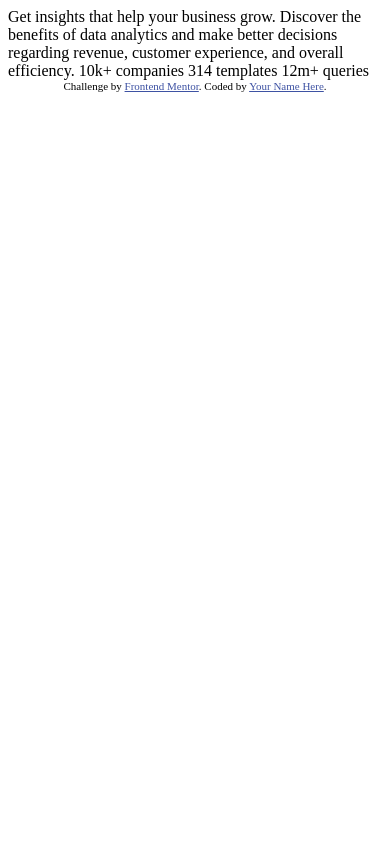
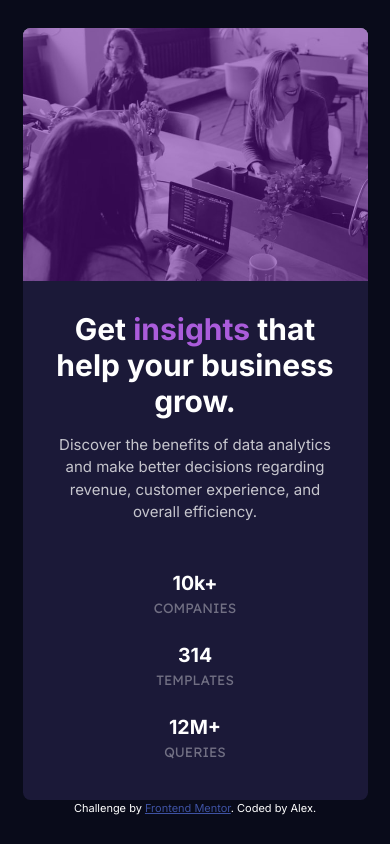
Before and after one commit to Fishlex0/stats-preview-card-component-main, a plain HTML site: page index.html in a window 390 px wide. Drawn offline with Linux system fonts and the light colour scheme.

Commit message:
Add mobile design

```diff
--- a/index.html
+++ b/index.html
@@ -1,33 +1,77 @@
 <!DOCTYPE html>
 <html lang="en">
+
 <head>
   <meta charset="UTF-8">
-  <meta name="viewport" content="width=device-width, initial-scale=1.0"> <!-- displays site properly based on user's device -->
+  <meta name="viewport" content="width=device-width, initial-scale=1.0">
+  <!-- displays site properly based on user's device -->
 
   <link rel="icon" type="image/png" sizes="32x32" href="./images/favicon-32x32.png">
 
+  <!-- GOOGLE FONTS -->
+  <link rel="preconnect" href="https://fonts.googleapis.com">
+  <link rel="preconnect" href="https://fonts.gstatic.com" crossorigin>
+  <link href="https://fonts.googleapis.com/css2?family=Inter:wght@400;700&family=Lexend+Deca&display=swap"
+    rel="stylesheet">
+
+  <link rel="stylesheet" type="text/css" href="./style.css" />
   <title>Frontend Mentor | Stats preview card component</title>
 
   <!-- Feel free to remove these styles or customise in your own stylesheet 👍 -->
   <style>
-    .attribution { font-size: 11px; text-align: center; }
-    .attribution a { color: hsl(228, 45%, 44%); }
+    .attribution {
+      font-size: 11px;
+      text-align: center;
+    }
+
+    .attribution a {
+      color: hsl(228, 45%, 44%);
+    }
   </style>
 </head>
+
 <body>
 
-  Get insights that help your business grow.
+  <div class="container">
+    <div class="card">
 
-  Discover the benefits of data analytics and make better decisions regarding revenue, customer
-  experience, and overall efficiency.
+      <div class="card-content">
+        <h1 class="card-title">
+          Get <span class="accent">insights</span> that help your business grow.
+        </h1>
 
-  10k+ companies
-  314 templates
-  12m+ queries
+        <p class="card-description">
+          Discover the benefits of data analytics and make better decisions regarding revenue, customer
+          experience, and overall efficiency.
+        </p>
+
+        <div class="stats">
+          <div>
+            <p>10k+</p>
+            <p>companies</p>
+          </div>
+          <div>
+            <p>314</p>
+            <p>templates</p>
+          </div>
+          <div>
+            <p>12M+</p>
+            <p>queries</p>
+          </div>
+        </div>
+      </div>
+
+      <div class="card-image">
+        <img src="images/image-header-mobile.jpg" alt="People working" />
+      </div>
+
+    </div>
+  </div>
 
   <div class="attribution">
     Challenge by <a href="https://www.frontendmentor.io?ref=challenge" target="_blank">Frontend Mentor</a>.
-    Coded by <a href="#">Your Name Here</a>.
+    Coded by Alex.
   </div>
 </body>
+
 </html>
--- /dev/null
+++ b/style.css
@@ -0,0 +1,126 @@
+:root {
+  /* COLORS */
+  --dark-blue:  hsl(233, 47%, 7%);
+  --desaturated-blue: hsl(244, 38%, 16%);
+  --accent: hsl(277, 64%, 61%);
+  --white:  hsl(0, 0%, 100%);
+  --main-paragraph:  hsla(0, 0%, 100%, 0.75);
+  --stat-headings: hsla(0, 0%, 100%, 0.6);
+
+  /* TYPOGRAPHY */
+  --main-font-size: 15px;
+  --inter: 'Inter', sans-serif;
+  --luxend: 'Lexend Deca', sans-serif;
+}
+
+* {
+  box-sizing: border-box;
+}
+
+html {
+  font-size: var(--main-font-size);
+  font-family: var(--inter);
+
+  line-height: 1.5;
+
+  height: 100%;
+}
+
+body {
+  background-color: var(--dark-blue);
+  color: var(--main-paragraph);
+
+  height: 100%;
+
+  display: flex;
+  flex-direction: column;
+  justify-content: center;
+  align-items: center;
+
+  padding: 0 1.5rem;
+}
+
+body, h1, h2, h3, h4, h5, h6, p {
+  margin: 0;
+}
+
+.attribution {
+  color: var(--white);
+}
+
+.accent {
+  color: var(--accent);
+}
+
+img {
+  width: 100%;
+}
+
+.card {
+  display: grid;
+  grid-template-columns: 1fr;
+  grid-template-areas:
+    " image "
+    " title "
+    " description "
+    " stats ";
+
+  border-radius: .5rem;
+  overflow: hidden;
+
+  background-color: var(--desaturated-blue);
+  text-align: center;
+}
+
+.card-image { grid-area: image; }
+.card-title { grid-area: title; }
+.card-description { grid-area: description; }
+.stats { grid-area: stats; }
+
+.card-image{
+  position: relative;
+  display: inherit;
+}
+
+.card-image:before {
+  width: 100%;
+  height: 100%;
+  position: absolute;
+  background-color: hsl(277, 81.5%, 33.9%);
+  top: 0;
+  content: "";
+  opacity: 0.5;
+}
+
+.card-title {
+  line-height: 1.2;
+  color: var(--white);
+}
+
+.card-content {
+  padding: 2em;
+}
+
+.card-content > * {
+  margin-bottom: .5em;
+}
+
+.stats {
+  margin-top: 3em;
+  display: flex;
+  flex-direction: column;
+  gap: 1.5em;
+}
+
+.stats div > p:first-child {
+  color: var(--white);
+  font-weight: 700;
+  font-size: 1.3rem;
+}
+
+.stats div > p:not(:first-child) {
+  font-size: 0.9em;
+  opacity: 0.5;
+  font-family: var(--luxend);
+  text-transform: uppercase;
+}
```
